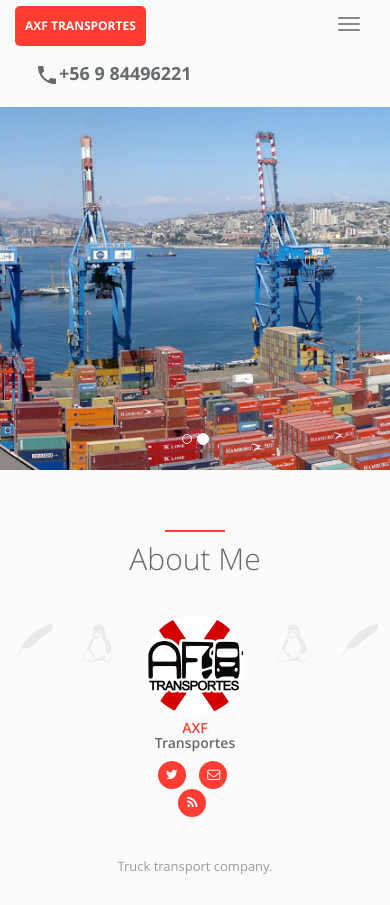
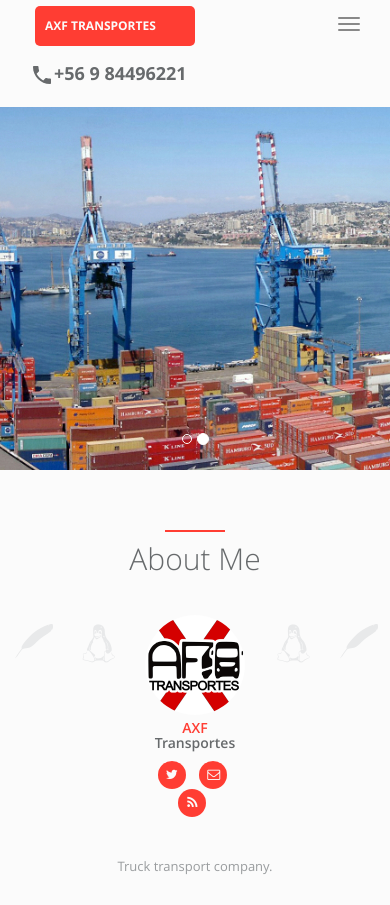
Before and after one commit to axftransportes/axftransportes.github.io, a Jekyll site: the page built from index.html, in a window 390 px wide. Shown: the top 905 px of the page. Built offline with Jekyll 4.4.1, drawn with Linux system fonts in a browser that asks for light colours; grey boxes are pictures that could not be loaded.

Commit message:
Add better layout to button and phone

```diff
--- a/_sass/_style.scss
+++ b/_sass/_style.scss
@@ -46,14 +46,6 @@ h6 {
 h3, h4, h5 {
   margin-top: 5px;
   font-weight: 600;
-}
-
-#phone::before {
-    content: "\f095";
-    font-weight: normal;
-    text-decoration: inherit;
-    font-size: 18px;
-    position: absolute;
 }
 
 .nav {
@@ -72,7 +64,7 @@ h3, h4, h5 {
 }
 
 #brand-wrapper {
-  width: 350px;
+  width: 360px;
   //border: 1px solid black;
   overflow: hidden; /* will contain if #first is longer than #second */
 }
@@ -2304,10 +2296,17 @@ body {
   }
   .navbar-default {
     &.navbar-scroll {
+
       background-color: $primary-white;
       border-color: $primary-white;
       padding: 15px 0;
+      .navbar-brand {
+        width: 150px;
+        text-align: center;
+      }
       .phone {
+
+        width: 400px;
         color: $dark-grey;
         padding-top: 20px;
         svg {
@@ -2355,6 +2354,7 @@ body {
       }
     }
     &.navbar-scroll .navbar-nav > .active > a:focus {
+
       background: 0 0;
       color: inherit;
     }
@@ -2365,6 +2365,9 @@ body {
         color: $primary-white;
       }
       background: $primary;
+      width: 160px;
+      margin-left: 20px;
+      margin-right: 10px;
       font-size: 14px;
       @include brand;
     }
--- a/_sass/mixins.scss
+++ b/_sass/mixins.scss
@@ -2,8 +2,8 @@
     color: $primary-white;
     height: auto;
     display: block;
-    padding: 15px 20px;
-    border-radius: 0 0 5px 5px;
+    padding: 15px 15px;
+    border-radius: 5px 5px 5px 5px;
     font-weight: 700;
     transition: all .3s ease-in-out 0s;
 }
```
